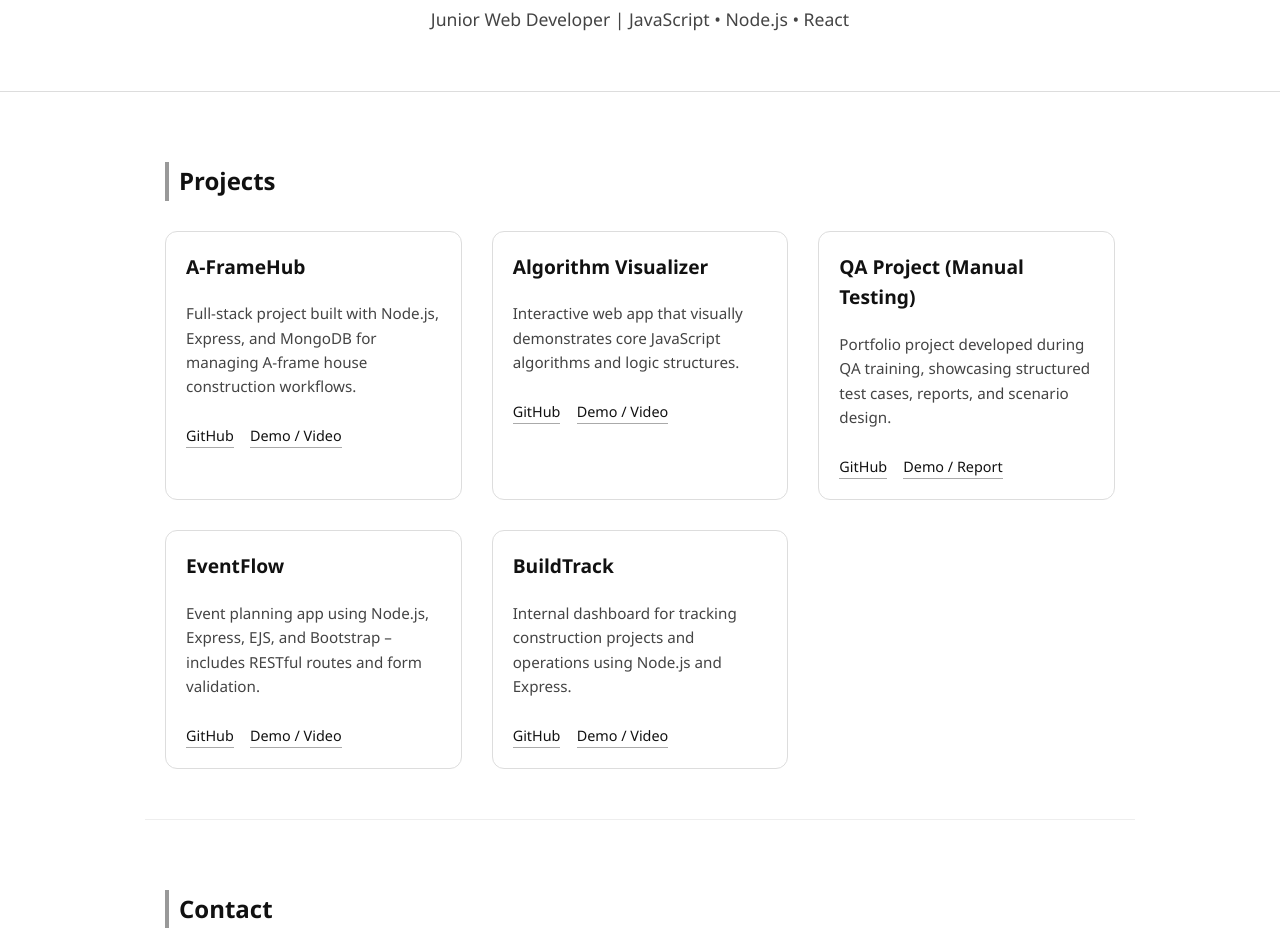
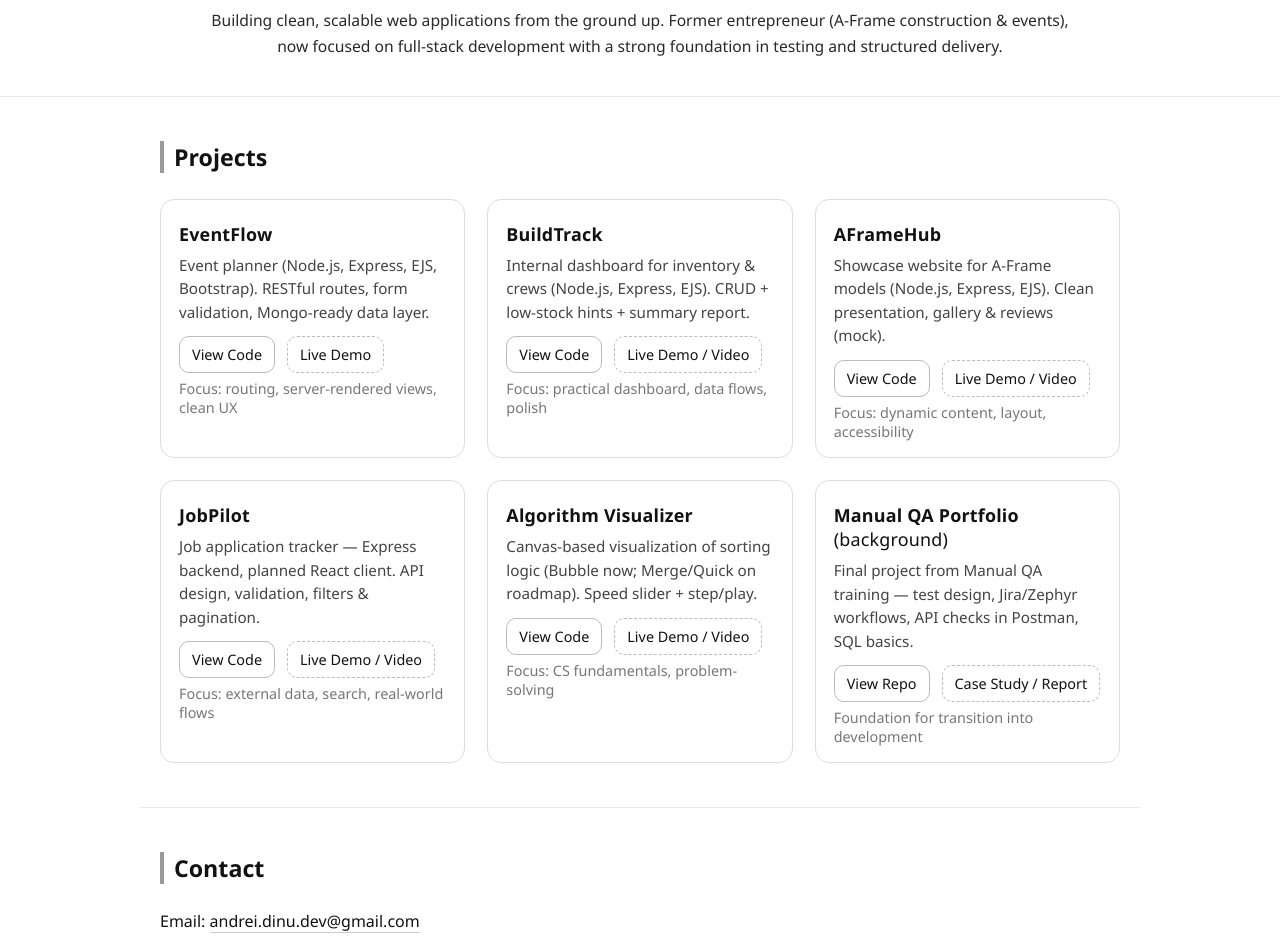
Before and after one commit to AndreiGabriel1/AndreiGabriel1.github.io, a plain HTML site: page index.html in a window 1280 px wide. Shown: the part 152-1089 px from the top of the page. Drawn offline with Linux system fonts and the light colour scheme.

Commit message:
Update index.html

```diff
--- a/index.html
+++ b/index.html
@@ -1,89 +1,132 @@
 <!DOCTYPE html>
 <html lang="en">
 <head>
-  <meta charset="UTF-8">
-  <meta name="viewport" content="width=device-width, initial-scale=1.0">
+  <meta charset="UTF-8" />
+  <meta name="viewport" content="width=device-width, initial-scale=1.0"/>
   <title>Andrei-Gabriel Dinu | Portfolio</title>
   <style>
-    body { font-family: 'Segoe UI', sans-serif; background-color: #fff; color: #111; margin: 0; padding: 0; line-height: 1.6; }
-    header { text-align: center; padding: 60px 20px 40px; border-bottom: 1px solid #ddd; }
-    header h1 { font-size: 2.2rem; letter-spacing: 1px; margin-bottom: 8px; }
-    header p { font-size: 1.1rem; color: #444; }
-    section { max-width: 950px; margin: 0 auto; padding: 50px 20px; border-bottom: 1px solid #eee; }
-    h2 { font-size: 1.5rem; border-left: 4px solid #999; padding-left: 10px; margin-bottom: 30px; }
-    .projects { display: grid; grid-template-columns: repeat(auto-fit, minmax(280px, 1fr)); gap: 30px; }
-    .card { border: 1px solid #ddd; border-radius: 12px; padding: 20px; transition: transform 0.2s ease, box-shadow 0.2s ease; }
-    .card:hover { transform: translateY(-4px); box-shadow: 0 2px 8px rgba(0,0,0,0.08); }
-    .card h3 { margin-top: 0; font-size: 1.2rem; }
-    .card p { color: #444; font-size: 0.95rem; }
-    .links a { display: inline-block; margin-right: 12px; margin-top: 10px; font-size: 0.9rem; color: #111; text-decoration: none; border-bottom: 1px solid #aaa; }
-    .links a:hover { color: #000; border-bottom: 1px solid #000; }
-    footer { text-align: center; padding: 40px 10px; color: #555; font-size: 0.9rem; }
-    footer a { color: #111; text-decoration: none; border-bottom: 1px solid #ccc; }
-    footer a:hover { border-bottom: 1px solid #111; }
+    :root {
+      --fg:#111; --muted:#444; --line:#e8e8e8; --card:#fff; --accent:#0d0d0d;
+    }
+    * { box-sizing: border-box; }
+    body { font-family: "Segoe UI", system-ui, -apple-system, Arial, sans-serif; background:#fff; color:var(--fg); margin:0; }
+    a { color: var(--fg); text-decoration: none; }
+    header { text-align:center; padding:64px 20px 36px; border-bottom:1px solid var(--line); }
+    header h1 { font-size:2.25rem; margin:0 0 6px; letter-spacing:.2px; }
+    header p.lead { margin:6px 0 0; color:var(--muted); font-size:1.05rem; }
+    header .about { margin:18px auto 0; color:#2a2a2a; font-size:0.98rem; max-width:860px; line-height:1.65; }
+
+    section { max-width: 1000px; margin:0 auto; padding:44px 20px; border-bottom:1px solid var(--line); }
+    h2 { font-size:1.45rem; margin:0 0 26px; padding-left:10px; border-left:4px solid #999; }
+
+    .projects { display:grid; grid-template-columns: repeat(auto-fit, minmax(280px, 1fr)); gap:22px; }
+    .card {
+      background:var(--card); border:1px solid #ddd; border-radius:14px; padding:18px 18px 16px;
+      transition: transform .18s ease, box-shadow .18s ease, border-color .18s ease;
+    }
+    .card:hover { transform: translateY(-3px); box-shadow:0 8px 20px rgba(0,0,0,.06); border-color:#d5d5d5; }
+    .card h3 { margin:4px 0 8px; font-size:1.12rem; letter-spacing:.2px; }
+    .card p { margin:0; color:var(--muted); font-size:.95rem; line-height:1.55; }
+
+    .links { display:flex; flex-wrap:wrap; gap:10px 12px; margin-top:12px; }
+    .btn {
+      display:inline-block; padding:8px 12px; font-size:.9rem; border:1px solid #bbb; border-radius:10px;
+      transition: background .15s ease, border-color .15s ease, transform .1s ease;
+    }
+    .btn:hover { border-color:#000; background:#f6f6f6; transform: translateY(-1px); }
+    .btn--ghost { border-style:dashed; }
+
+    .meta { color:#777; font-size:.9rem; margin-top:6px; }
+
+    #contact p { margin:8px 0; }
+    #contact a { border-bottom:1px solid #ccc; }
+    #contact a:hover { border-bottom-color:#000; }
+
+    footer { text-align:center; padding:34px 10px; color:#666; font-size:.9rem; }
+    footer a { border-bottom:1px solid #ccc; }
+    footer a:hover { border-bottom-color:#111; }
   </style>
 </head>
 <body>
   <header>
     <h1>Andrei-Gabriel Dinu</h1>
-    <p>Junior Web Developer | JavaScript • Node.js • React</p>
+    <p class="lead">Junior Web Developer — JavaScript · Node.js · React (in progress)</p>
+    <p class="about">Building clean, scalable web applications from the ground up. Former entrepreneur (A-Frame construction & events),
+      now focused on full-stack development with a strong foundation in testing and structured delivery.</p>
   </header>
 
   <section id="projects">
     <h2>Projects</h2>
     <div class="projects">
+
       <div class="card">
-        <h3>A-FrameHub</h3>
-        <p>Full-stack project built with Node.js, Express, and MongoDB for managing A-frame house construction workflows.</p>
+        <h3>EventFlow</h3>
+        <p>Event planner (Node.js, Express, EJS, Bootstrap). RESTful routes, form validation, Mongo-ready data layer.</p>
         <div class="links">
-          <a href="https://github.com/AndreiGabriel1/AFrameHub" target="_blank">GitHub</a>
-          <a href="#">Demo / Video</a>
+          <a class="btn" href="https://github.com/AndreiGabriel1/EventFlow" target="_blank" rel="noopener noreferrer" aria-label="View EventFlow code on GitHub">View Code</a>
+          <a class="btn btn--ghost" href="#" target="_blank" rel="noopener noreferrer" aria-label="Open EventFlow live demo">Live Demo</a>
         </div>
+        <div class="meta">Focus: routing, server-rendered views, clean UX</div>
+      </div>
+
+      <div class="card">
+        <h3>BuildTrack</h3>
+        <p>Internal dashboard for inventory & crews (Node.js, Express, EJS). CRUD + low-stock hints + summary report.</p>
+        <div class="links">
+          <a class="btn" href="https://github.com/AndreiGabriel1/BuildTrack" target="_blank" rel="noopener noreferrer" aria-label="View BuildTrack code on GitHub">View Code</a>
+          <a class="btn btn--ghost" href="#" target="_blank" rel="noopener noreferrer" aria-label="Open BuildTrack demo or video">Live Demo / Video</a>
+        </div>
+        <div class="meta">Focus: practical dashboard, data flows, polish</div>
+      </div>
+
+      <div class="card">
+        <h3>AFrameHub</h3>
+        <p>Showcase website for A-Frame models (Node.js, Express, EJS). Clean presentation, gallery & reviews (mock).</p>
+        <div class="links">
+          <a class="btn" href="https://github.com/AndreiGabriel1/AFrameHub" target="_blank" rel="noopener noreferrer" aria-label="View AFrameHub code on GitHub">View Code</a>
+          <a class="btn btn--ghost" href="#" target="_blank" rel="noopener noreferrer" aria-label="Open AFrameHub demo or video">Live Demo / Video</a>
+        </div>
+        <div class="meta">Focus: dynamic content, layout, accessibility</div>
+      </div>
+
+      <div class="card">
+        <h3>JobPilot</h3>
+        <p>Job application tracker — Express backend, planned React client. API design, validation, filters & pagination.</p>
+        <div class="links">
+          <a class="btn" href="https://github.com/AndreiGabriel1/JobPilot" target="_blank" rel="noopener noreferrer" aria-label="View JobPilot code on GitHub">View Code</a>
+          <a class="btn btn--ghost" href="#" target="_blank" rel="noopener noreferrer" aria-label="Open JobPilot demo or video">Live Demo / Video</a>
+        </div>
+        <div class="meta">Focus: external data, search, real-world flows</div>
       </div>
 
       <div class="card">
         <h3>Algorithm Visualizer</h3>
-        <p>Interactive web app that visually demonstrates core JavaScript algorithms and logic structures.</p>
+        <p>Canvas-based visualization of sorting logic (Bubble now; Merge/Quick on roadmap). Speed slider + step/play.</p>
         <div class="links">
-          <a href="https://github.com/AndreiGabriel1/AlgorithmVisualizer" target="_blank">GitHub</a>
-          <a href="#">Demo / Video</a>
+          <a class="btn" href="https://github.com/AndreiGabriel1/AlgorithmVisualizer" target="_blank" rel="noopener noreferrer" aria-label="View Algorithm Visualizer code on GitHub">View Code</a>
+          <a class="btn btn--ghost" href="#" target="_blank" rel="noopener noreferrer" aria-label="Open Algorithm Visualizer demo or video">Live Demo / Video</a>
         </div>
+        <div class="meta">Focus: CS fundamentals, problem-solving</div>
       </div>
 
       <div class="card">
-        <h3>QA Project (Manual Testing)</h3>
-        <p>Portfolio project developed during QA training, showcasing structured test cases, reports, and scenario design.</p>
+        <h3>Manual QA Portfolio <span style="font-weight:400;">(background)</span></h3>
+        <p>Final project from Manual QA training — test design, Jira/Zephyr workflows, API checks in Postman, SQL basics.</p>
         <div class="links">
-          <a href="https://github.com/AndreiGabriel1/itf_manual_testing_final_project_example_and_portofolio" target="_blank">GitHub</a>
-          <a href="#">Demo / Report</a>
+          <a class="btn" href="https://github.com/AndreiGabriel1/itf_manual_testing_final_project_example_and_portofolio" target="_blank" rel="noopener noreferrer" aria-label="View QA Portfolio on GitHub">View Repo</a>
+          <a class="btn btn--ghost" href="#" target="_blank" rel="noopener noreferrer" aria-label="Open QA case study or report">Case Study / Report</a>
         </div>
+        <div class="meta">Foundation for transition into development</div>
       </div>
 
-      <div class="card">
-        <h3>EventFlow</h3>
-        <p>Event planning app using Node.js, Express, EJS, and Bootstrap – includes RESTful routes and form validation.</p>
-        <div class="links">
-          <a href="https://github.com/AndreiGabriel1/EventFlow" target="_blank">GitHub</a>
-          <a href="#">Demo / Video</a>
-        </div>
-      </div>
-
-      <div class="card">
-        <h3>BuildTrack</h3>
-        <p>Internal dashboard for tracking construction projects and operations using Node.js and Express.</p>
-        <div class="links">
-          <a href="https://github.com/AndreiGabriel1/BuildTrack" target="_blank">GitHub</a>
-          <a href="#">Demo / Video</a>
-        </div>
-      </div>
     </div>
   </section>
 
   <section id="contact">
     <h2>Contact</h2>
     <p>Email: <a href="mailto:andrei.dinu.dev@gmail.com">andrei.dinu.dev@gmail.com</a></p>
-    <p>LinkedIn: <a href="https://www.linkedin.com/in/andrei-gabriel-dinu-173240251/" target="_blank">linkedin.com/in/andrei-gabriel-dinu</a></p>
-    <p>GitHub: <a href="https://github.com/AndreiGabriel1" target="_blank">github.com/AndreiGabriel1</a></p>
+    <p>LinkedIn: <a href="https://www.linkedin.com/in/andrei-gabriel-dinu-173240251/" target="_blank" rel="noopener noreferrer">linkedin.com/in/andrei-gabriel-dinu-173240251</a></p>
+    <p>GitHub: <a href="https://github.com/AndreiGabriel1" target="_blank" rel="noopener noreferrer">github.com/AndreiGabriel1</a></p>
   </section>
 
   <footer>
```
